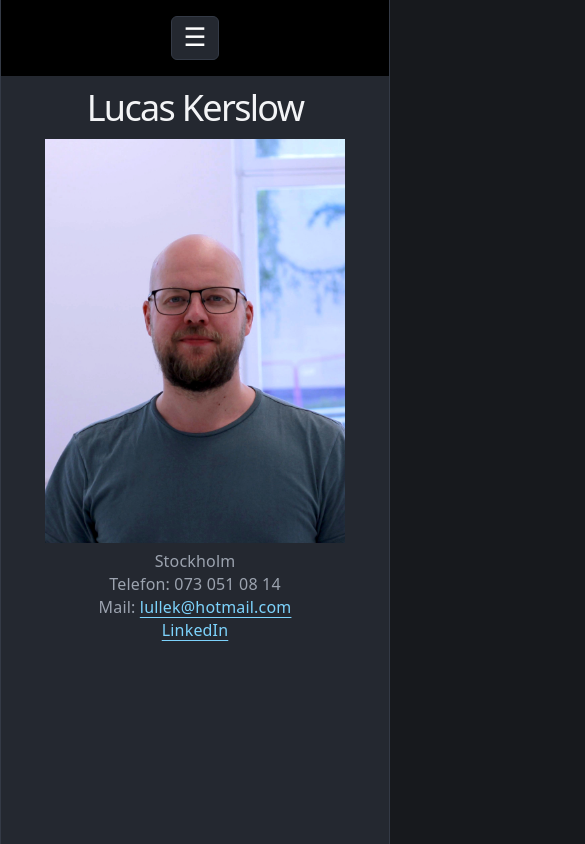
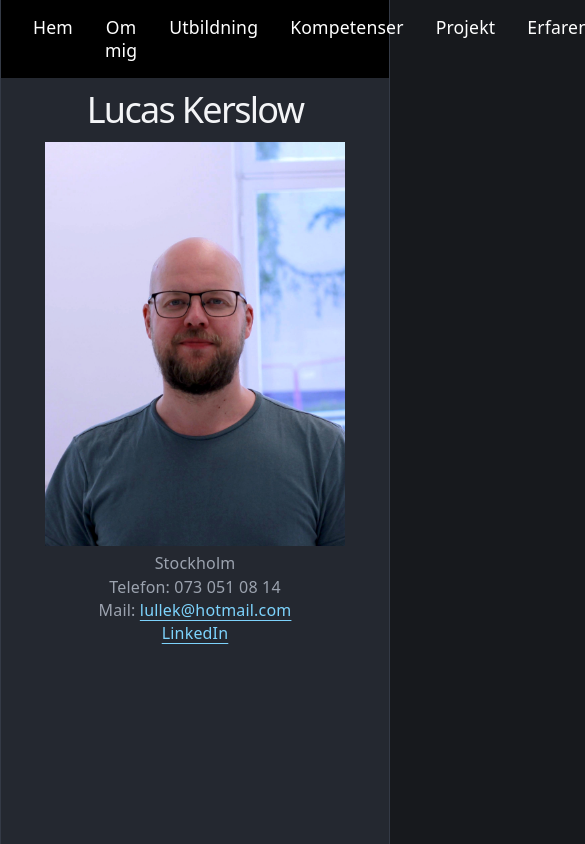
Before and after one commit to lullek/Projects, a React (Vite) app in the folder Hemsida/minhemsida/: page / in a window 390 px wide. Shown: the top 844 px of the page, 585 px wide, since content can reach past the window. Built offline with nearby package versions, Linux system fonts and the light colour scheme; no server answers.

Commit message:
Reverse changes

```diff
--- a/Hemsida/minhemsida/src/components/Navbar.jsx
+++ b/Hemsida/minhemsida/src/components/Navbar.jsx
@@ -1,66 +1,19 @@
-import { useState } from "react";
 import { Link } from "react-router-dom";
 import "../styles/Navbar.css";
 
 export function Navbar({ language, toggleLanguage }) {
-  const [menuOpen, setMenuOpen] = useState(false);
-
-  const closeMenu = () => setMenuOpen(false);
 
   return (
     <nav className="navbar">
-      <button
-        className="hamburger"
-        onClick={() => setMenuOpen(!menuOpen)}
-        aria-label={menuOpen ? "Stäng meny" : "Öppna meny"}
-        aria-expanded={menuOpen}
-        aria-controls="navbar-links"
-      >
-        {menuOpen ? "✕" : "☰"}
-      </button>
+      <Link to="/">{language === "swe" ? "Hem" : "Home"}</Link>
+      <Link to="/about">{language === "swe" ? "Om mig" : "About me"}</Link>
+      <Link to="/education">{language === "swe" ? "Utbildning" : "Education"}</Link>
+      <Link to="/skills">{language === "swe" ? "Kompetenser" : "Skills"}</Link>
+      <Link to="/projects">{language === "swe" ? "Projekt" : "Projects"}</Link>
+      <Link to="/experience">{language === "swe" ? "Erfarenhet" : "Experience"}</Link>
+      <Link to="/quiz">{language === "swe" ? "Pokémonquiz" : "Pokémon quiz"}</Link>
 
-      <div
-        id="navbar-links"
-        className={`navbar-links ${menuOpen ? "open" : ""}`}
-      >
-        <Link to="/" onClick={closeMenu}>
-          {language === "swe" ? "Hem" : "Home"}
-        </Link>
-
-        <Link to="/about" onClick={closeMenu}>
-          {language === "swe" ? "Om mig" : "About me"}
-        </Link>
-
-        <Link to="/education" onClick={closeMenu}>
-          {language === "swe" ? "Utbildning" : "Education"}
-        </Link>
-
-        <Link to="/skills" onClick={closeMenu}>
-          {language === "swe" ? "Kompetenser" : "Skills"}
-        </Link>
-
-        <Link to="/projects" onClick={closeMenu}>
-          {language === "swe" ? "Projekt" : "Projects"}
-        </Link>
-
-        <Link to="/experience" onClick={closeMenu}>
-          {language === "swe" ? "Erfarenhet" : "Experience"}
-        </Link>
-
-        <Link to="/quiz" onClick={closeMenu}>
-          {language === "swe" ? "Pokémonquiz" : "Pokémon quiz"}
-        </Link>
-
-        <button
-          className="language-button"
-          onClick={() => {
-            toggleLanguage();
-            closeMenu();
-          }}
-        >
-          {language === "swe" ? "English" : "Svenska"}
-        </button>
-      </div>
+      <button onClick={toggleLanguage}> {language === "swe" ? "English" : "Svenska"} </button>
     </nav>
   );
 }
--- a/Hemsida/minhemsida/src/styles/Navbar.css
+++ b/Hemsida/minhemsida/src/styles/Navbar.css
@@ -1,21 +1,4 @@
-.navbar {
-    display: flex;
-    align-items: center;
-    gap: 2rem;
-    padding: 1rem 2rem;
-    background-color: #000000;
-    position: relative;
-    z-index: 10;
-    box-sizing: border-box;
-    width: 100%;
-}
-
-.navbar-links {
-    display: flex;
-    align-items: center;
-    gap: 2rem;
-    flex-wrap: wrap;
-}
+.navbar { display: flex; gap: 2rem; padding: 1rem 2rem; background-color: #000000; }
 
 .navbar a {
     color: white;
@@ -28,78 +11,5 @@
 }
 
 .navbar button {
-    color: white;
-    background-color: #242830;
-    border: 1px solid #343A46;
-    border-radius: 6px;
-    padding: 0.5rem 0.8rem;
-    font-size: 1rem;
-    cursor: pointer;
-    margin-right: auto;
+    margin-left: auto;
 }
-
-.navbar button:hover {
-    border-color: #7DD3FC;
-}
-
-/* Dölj hamburgermenyn på större skärmar */
-.hamburger {
-    display: none;
-}
-
-/* Mobilanpassning */
-@media (max-width: 768px) {
-    .navbar {
-        justify-content: flex-end;
-        padding: 1rem;
-    }
-
-    .navbar .hamburger {
-        display: block;
-        font-size: 1.6rem;
-        line-height: 1;
-        padding: 0.5rem 0.75rem;
-        margin-left: auto;
-    }
-
-    .navbar-links {
-        display: none;
-        position: absolute;
-        top: 100%;
-        left: 0;
-        right: 0;
-        flex-direction: column;
-        align-items: stretch;
-        gap: 0;
-        padding: 0.5rem 1rem 1rem;
-        background-color: #000000;
-        border-top: 1px solid #343A46;
-        box-sizing: border-box;
-    }
-
-    .navbar-links.open {
-        display: flex;
-    }
-
-    .navbar-links a {
-        display: block;
-        width: 100%;
-        padding: 0.8rem 0;
-        text-align: center;
-        box-sizing: border-box;
-        border-bottom: 1px solid #343A46;
-    }
-
-    .navbar .language-button {
-        margin: 1rem auto 0;
-    }
-}
-@media (min-width: 769px) {
-    .navbar-links {
-        flex: 1;
-    }
-
-    .navbar .language-button {
-        margin-left: auto;
-    }
-}
```
